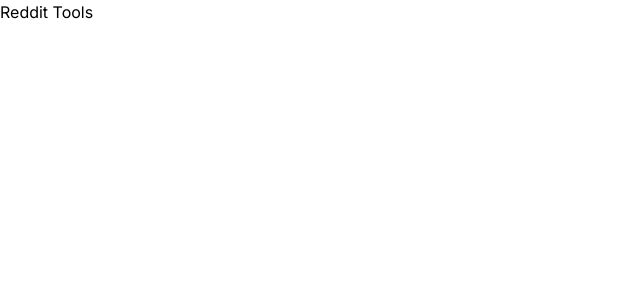
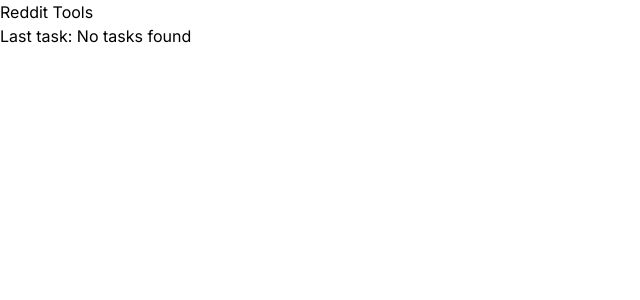
Before and after one commit to trueshizus/reddit-tools, a Next.js app: page / in a window 1280 px wide. Shown: the top 300 px of the page, without its empty margins (0-640 px from the left). Built offline with nearby package versions, Linux system fonts and the light colour scheme; no server answers; the database is empty.

Commit message:
chore: Add MongoDB client and cron job functionality

```diff
--- a/app/api/cron/route.ts
+++ b/app/api/cron/route.ts
@@ -1,6 +1,7 @@
 import type { NextRequest } from "next/server";
+import client from "@/lib/mongodb";
 
-export function GET(request: NextRequest) {
+export async function GET(request: NextRequest) {
   const authHeader = request.headers.get("authorization");
   if (authHeader !== `Bearer ${process.env.CRON_SECRET}`) {
     return new Response("Unauthorized", {
@@ -8,5 +9,9 @@
     });
   }
 
+  await client
+    .db("cron")
+    .collection("tasks")
+    .insertOne({ timestampt: new Date() });
   return Response.json({ success: true });
 }
--- a/app/page.tsx
+++ b/app/page.tsx
@@ -1,9 +1,21 @@
-import Image from "next/image";
+import client from "../lib/mongodb";
 
-export default function Home() {
+type Task = {
+  timestamp: string;
+};
+
+export default async function Home() {
+  const tasks = await client
+    .db("cron")
+    .collection<Task>("tasks")
+    .find({})
+    .limit(1)
+    .toArray();
+
   return (
     <main>
       <h1>Reddit Tools</h1>
+      <p>Last task: {tasks[0] ? JSON.stringify(tasks[0]) : "No tasks found"}</p>
     </main>
   );
 }
```
Also changed, not shown: package.json (+6 -5 lines), 1 other file (tests, documents, lock files or other folders).
